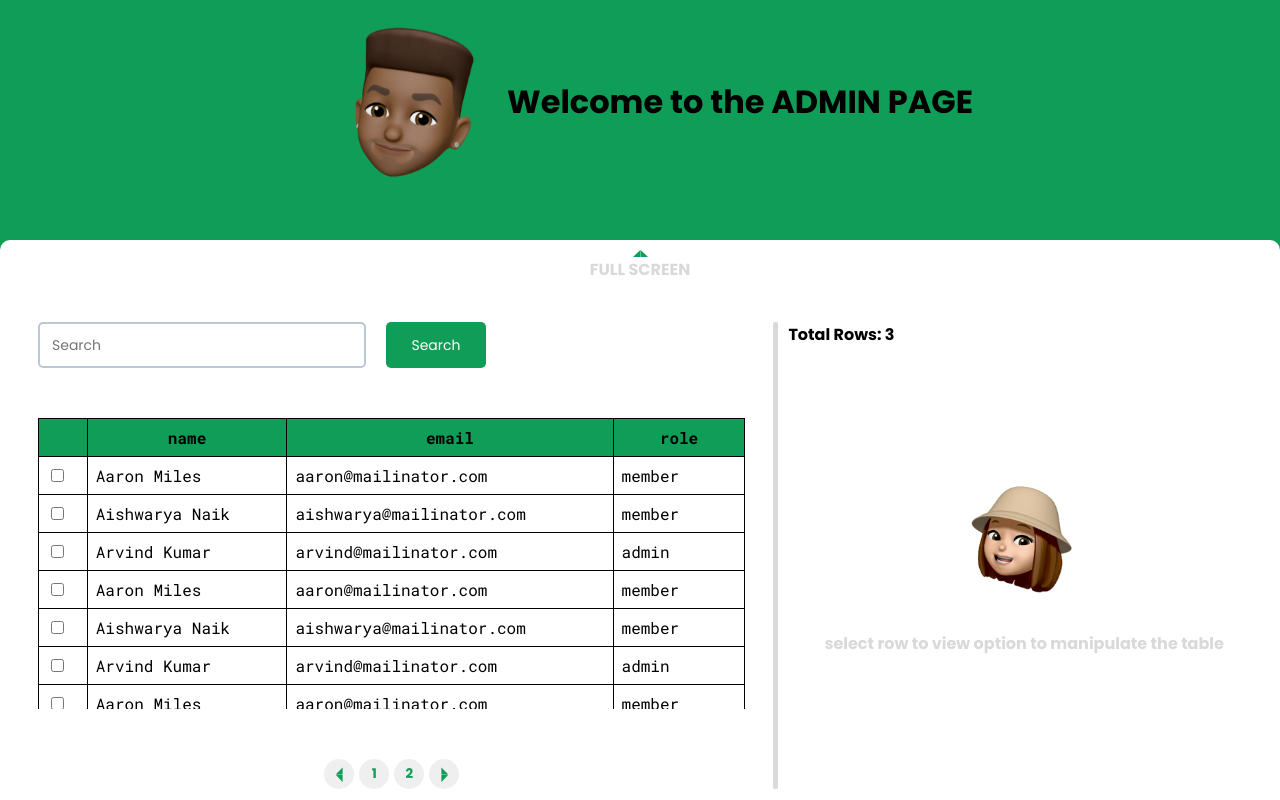
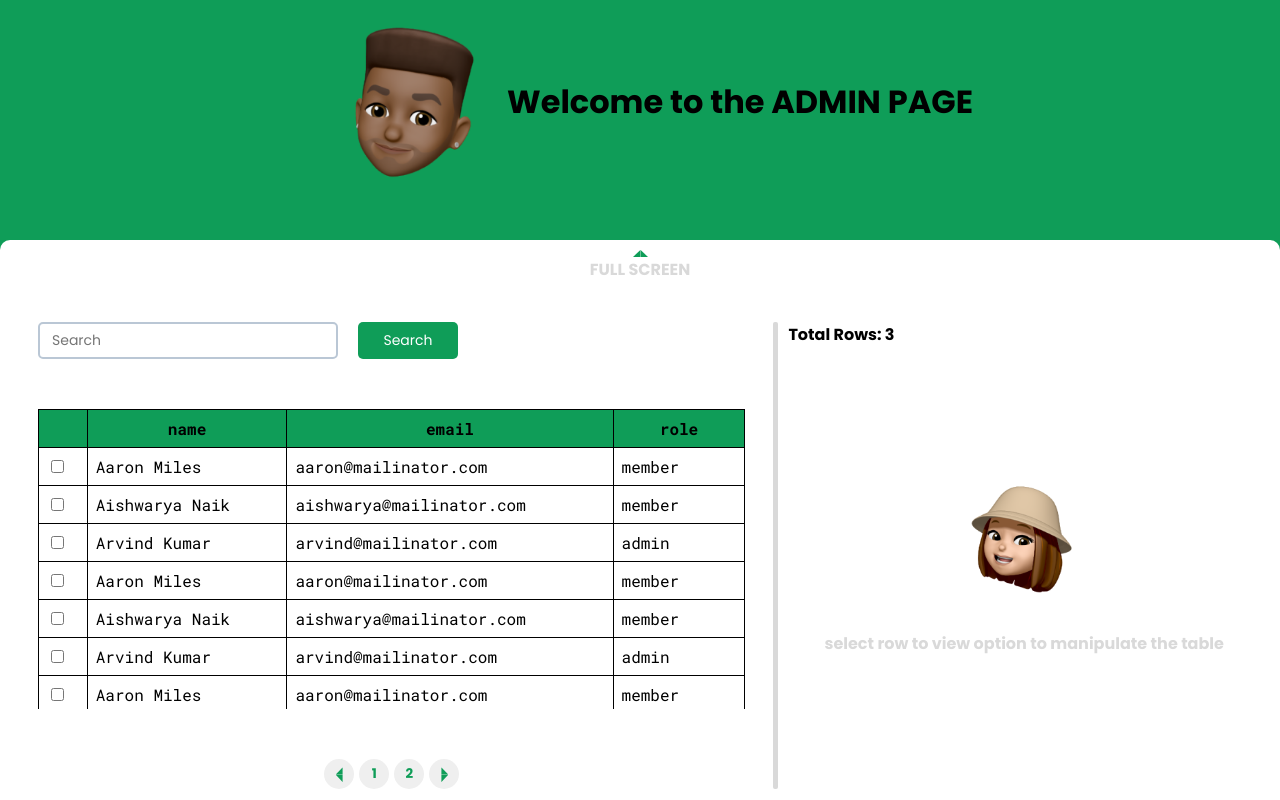
Before and after one commit to suvel/admin_basic, a React (Create React App) app: page / in a window 1280 px wide. Built offline with nearby package versions, Linux system fonts and the light colour scheme.

Commit message:
Updated Input stlye

```diff
--- a/src/Input/style.css
+++ b/src/Input/style.css
@@ -1,12 +1,12 @@
 .Input {
   width: 100%;
   min-width: 300px;
-  height: var(--ip-height);
   font-family: "Poppins";
   font-size: 14px;
   border: 2px solid #bac7d5;
   border-radius: 5px;
   padding: 6px 12px;
+  box-sizing: border-box;
 }
 
 .Input:focus {
```
